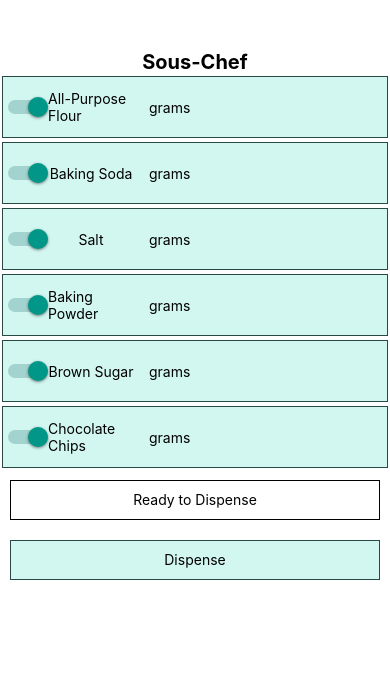
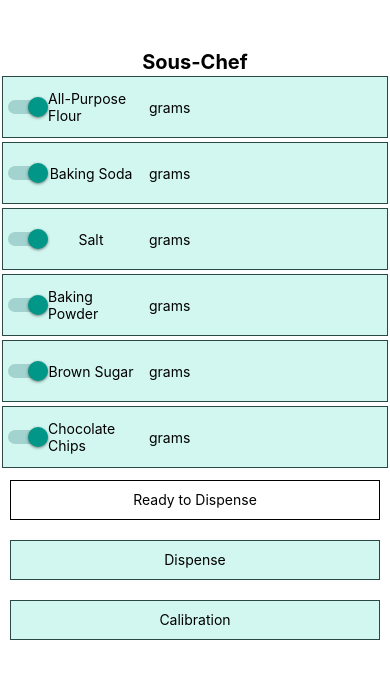
Before and after one commit to ryan1117001/souschef_mobile_app, a React Native app: screen / in a window 390 px wide. Shown: the top 678 px of the page. Built offline with nearby package versions, Linux system fonts and the light colour scheme; no server answers.

Commit message:
added handle calibration code

```diff
--- a/IngredientView.js
+++ b/IngredientView.js
@@ -14,8 +14,8 @@ class IngredientView extends Component {
    constructor(props) {
       super(props);
 
-      // this.socket = new WebSocket('ws://10.1.250.128:8000');
-      this.socket = new WebSocket('ws://172.16.16.3:8000');
+      this.socket = new WebSocket('ws://10.1.250.128:8000');
+      // this.socket = new WebSocket('ws://10.1.72.190:8000');
 
       this.state = {
          ingredients: [
@@ -61,7 +61,7 @@ class IngredientView extends Component {
       })
    }
 
-   handlePress = () => {
+   handleSend = () => {
       console.log("handle press")
       if (this.checkNumber()) {
          this.setState({
@@ -77,6 +77,16 @@ class IngredientView extends Component {
          })
       }
    }
+
+   handleCalibration = () => {
+      console.log("handle calibration")
+      this.setState({
+         status:
+            { 'disabled': true, 'text': 'Calibrating!!!' }
+      })
+      this.socket.send("calibration")
+   }
+
    handleToggle = (id) => (param) => {
       console.log(id, param)
       let ingredientsCopy = JSON.parse(JSON.stringify(this.state.ingredients))
@@ -128,10 +138,17 @@ class IngredientView extends Component {
             </Text>
             <TouchableOpacity
                style={!this.state.status.disabled ? styles.dispenseButtonLayout : styles.disabledButtonLayout}
-               onPress={this.handlePress}
+               onPress={this.handleSend}
                disabled={this.state.status.disabled}
             >
                <Text style={styles.dispenseTextLayout} > Dispense </Text>
+            </TouchableOpacity>
+            <TouchableOpacity
+               style={!this.state.status.disabled ? styles.dispenseButtonLayout : styles.disabledButtonLayout}
+               onPress={this.handleCalibration}
+               disabled={this.state.status.disabled}
+            >
+               <Text style={styles.dispenseTextLayout} > Calibration </Text>
             </TouchableOpacity>
          </KeyboardAvoidingView>
       )
```
Also changed, not shown: 1 other file (tests, documents, lock files or other folders).
